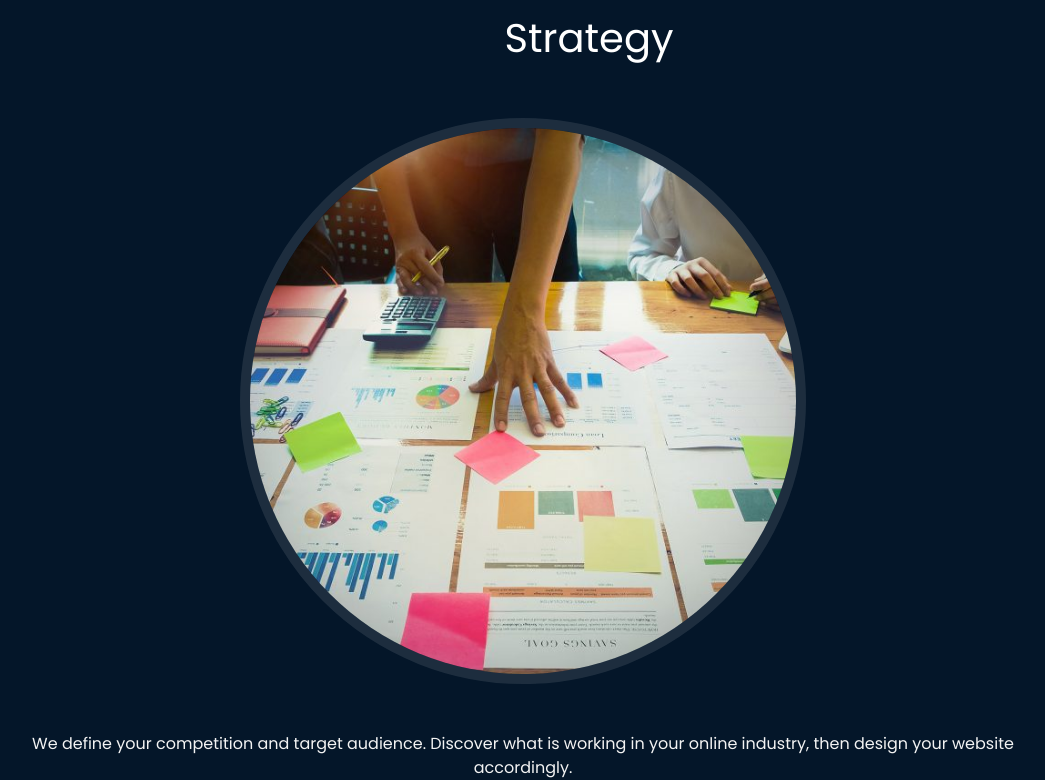
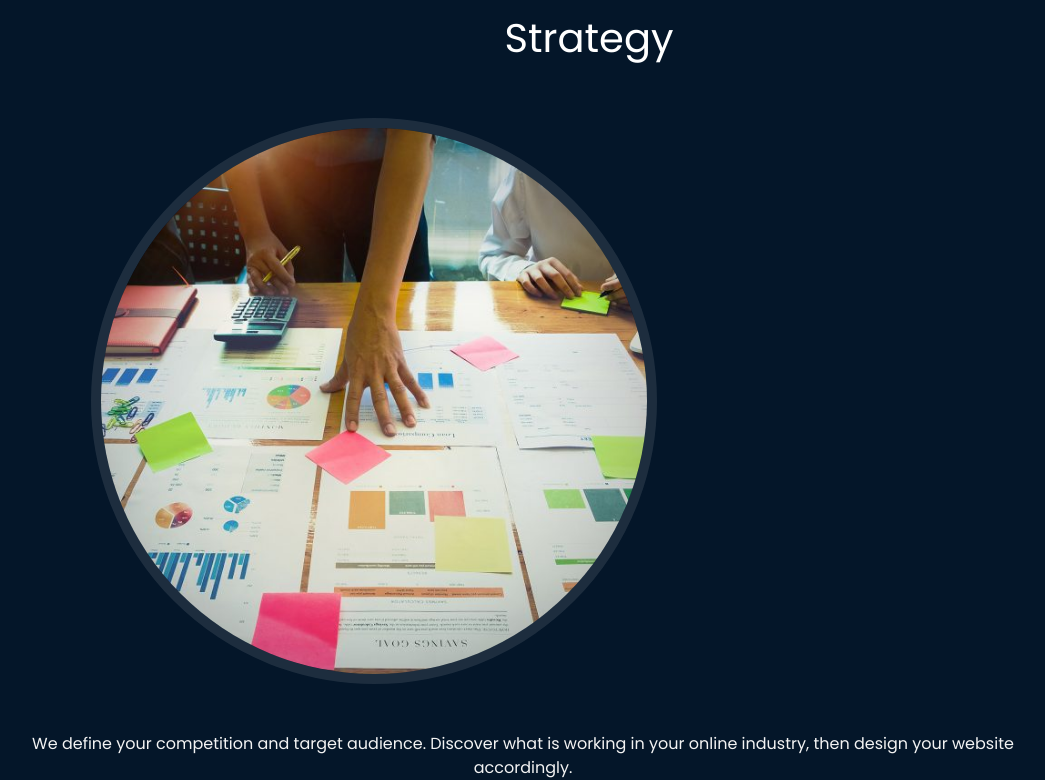
Before and after one commit to josekuaan/Ardwatter, a React (Create React App) app: page / in a window 1280 px wide. Shown: the part 2741-3521 px from the top of the page, without its empty margins (117-1162 px from the left). Built offline with nearby package versions, Linux system fonts and the light colour scheme; some icons are missing.

Commit message:
working on the stratege section

```diff
--- a/src/App.css
+++ b/src/App.css
@@ -342,7 +342,6 @@ section > h1{
 .step_img_{
   padding: 0 4rem;
   width: 90%;
-  margin: 0 auto;
 }
 .strategy-content .steps img{
   border: 10px solid rgba(255, 255, 255, 0.1);
--- a/src/App.js
+++ b/src/App.js
@@ -1,8 +1,6 @@
 import React, {useEffect} from 'react';
 import Aos from 'aos'
 import 'aos/dist/aos.css';
-import StickyFunc from './src'
-import ReadMore from './readmore'
 import Home from './pages/Home';
 import './App.css';
 import './query.css';
```
